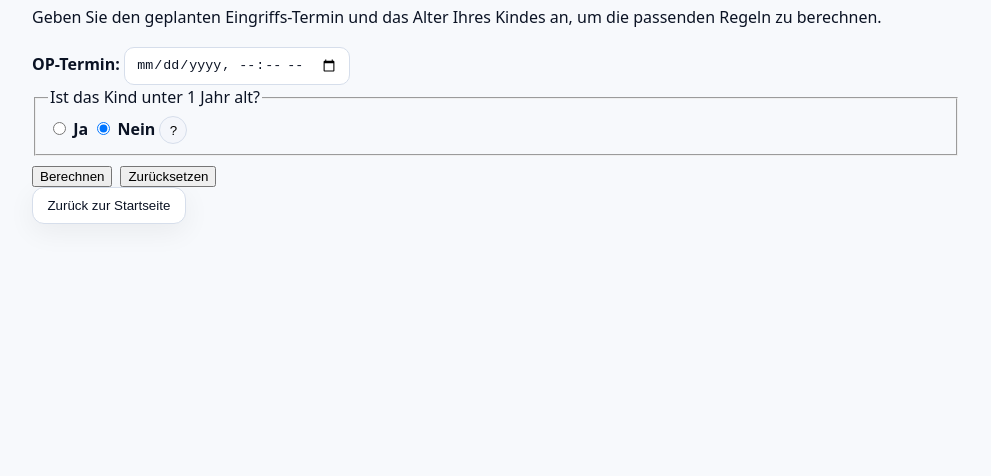
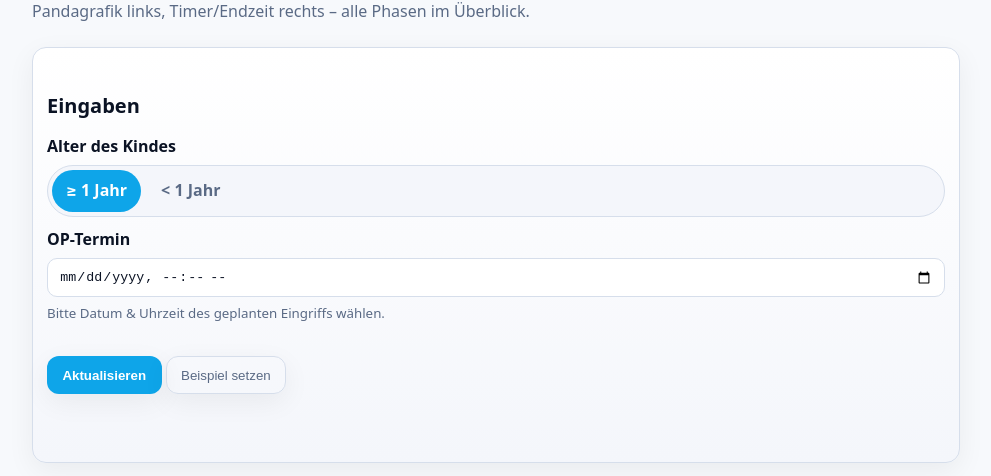
Before and after one commit to LindaVoMD/BambooBreak, a plain HTML site: page calculator.html in a window 1280 px wide. Shown: the part 89-565 px from the top of the page, without its empty margins (144-1135 px from the left). Drawn offline with Linux system fonts and the light colour scheme.

Commit message:
Update calculator.html v06

```diff
--- a/calculator.html
+++ b/calculator.html
@@ -1,49 +1,65 @@
-<!DOCTYPE html>
+<!doctype html>
 <html lang="de">
 <head>
-  <meta charset="UTF-8">
-  <title>BambooBreak - Perioperativer Fastentimer</title>
-  <meta name="viewport" content="width=device-width, initial-scale=1.0">
-  <link rel="stylesheet" href="css/style.css">
+  <meta charset="utf-8" />
+  <meta name="viewport" content="width=device-width,initial-scale=1" />
+  <title>OP-Termin – Essensphasen</title>
+  <link rel="stylesheet" href="css/style.css" />
 </head>
 <body>
-  <main>
-    <h1>Fastentimer</h1>
-    <p>Geben Sie den geplanten Eingriffs-Termin und das Alter Ihres Kindes an, um die passenden Regeln zu berechnen.</p>
+  <main class="container">
+    <header class="page-header">
+      <h1>OP-Termin • Essensphasen</h1>
+      <p class="subtitle">Pandagrafik links, Timer/Endzeit rechts – alle Phasen im Überblick.</p>
+    </header>
 
-    <form id="fasting-form">
-      <label for="op-time">OP-Termin:</label>
-      <input type="datetime-local" id="op-time" required>
+    <section class="controls" aria-labelledby="controls-title">
+      <h2 id="controls-title" class="sr-only">Eingaben</h2>
 
-      <fieldset>
-        <legend>Ist das Kind unter 1 Jahr alt?</legend>
-        <label>
-          <input type="radio" name="infant" value="yes"> Ja
-        </label>
-        <label>
-          <input type="radio" name="infant" value="no" checked> Nein
-        </label>
-        <button type="button" id="age-hint" class="info-button" aria-label="Warum das Alter wichtig ist">?</button>
-      </fieldset>
+      <div class="field">
+        <label class="label">Alter des Kindes</label>
+        <div class="segmented" role="radiogroup" aria-label="Altersgruppe">
+          <label class="segmented__item">
+            <input type="radio" name="ageGroup" value="gte1" checked />
+            <span>≥ 1 Jahr</span>
+          </label>
+          <label class="segmented__item">
+            <input type="radio" name="ageGroup" value="lt1" />
+            <span>&lt; 1 Jahr</span>
+          </label>
+        </div>
+      </div>
 
-      <div class="buttons">
-        <button type="submit" id="submit-btn">Berechnen</button>
-        <button type="button" id="reset-btn">Zurücksetzen</button>
+      <div class="field">
+        <label for="opDateTime" class="label">OP-Termin</label>
+        <input id="opDateTime" type="datetime-local" required aria-describedby="opHelp" />
+        <small id="opHelp" class="subtitle">Bitte Datum & Uhrzeit des geplanten Eingriffs wählen.</small>
       </div>
-    </form>
 
-    <div id="result" class="hidden"></div>
+      <div class="actions">
+        <button id="calcBtn" class="btn btn-primary" type="button">Aktualisieren</button>
+        <button id="nowBtn" class="btn btn-ghost" type="button" title="OP +8 h als Beispiel eintragen">Beispiel setzen</button>
+      </div>
 
-    <button onclick="location.href='index.html'" class="icon-button">Zurück zur Startseite</button>
+      <p id="validation" class="validation" role="status" aria-live="polite"></p>
+    </section>
+
+    <section id="phase-list" class="phase-list" aria-labelledby="phase-list-title">
+      <h2 id="phase-list-title" class="sr-only">Essensphasen</h2>
+      <!-- Karten werden per JS aus data/fastingrules.json gerendert -->
+    </section>
   </main>
-  <script src="js/calculator.js"></script>
-  <!-- Modal für Hinweise -->
-  <div id="modal" class="modal hidden">
-    <div class="modal-content">
-      <span class="close-button">&times;</span>
-      <h2 id="modal-title"></h2>
-      <div id="modal-body"></div>
+
+  <!-- Info-Modal -->
+  <div id="info-modal" class="modal" aria-hidden="true" role="dialog" aria-modal="true" aria-labelledby="modal-title">
+    <div class="modal__backdrop" data-close></div>
+    <div class="modal__dialog">
+      <button class="modal__close" type="button" aria-label="Schließen">×</button>
+      <h3 id="modal-title" class="modal__title">Info</h3>
+      <div id="modal-body" class="modal__body"></div>
     </div>
   </div>
+
+  <script src="js/calculator.js"></script>
 </body>
 </html>
```
